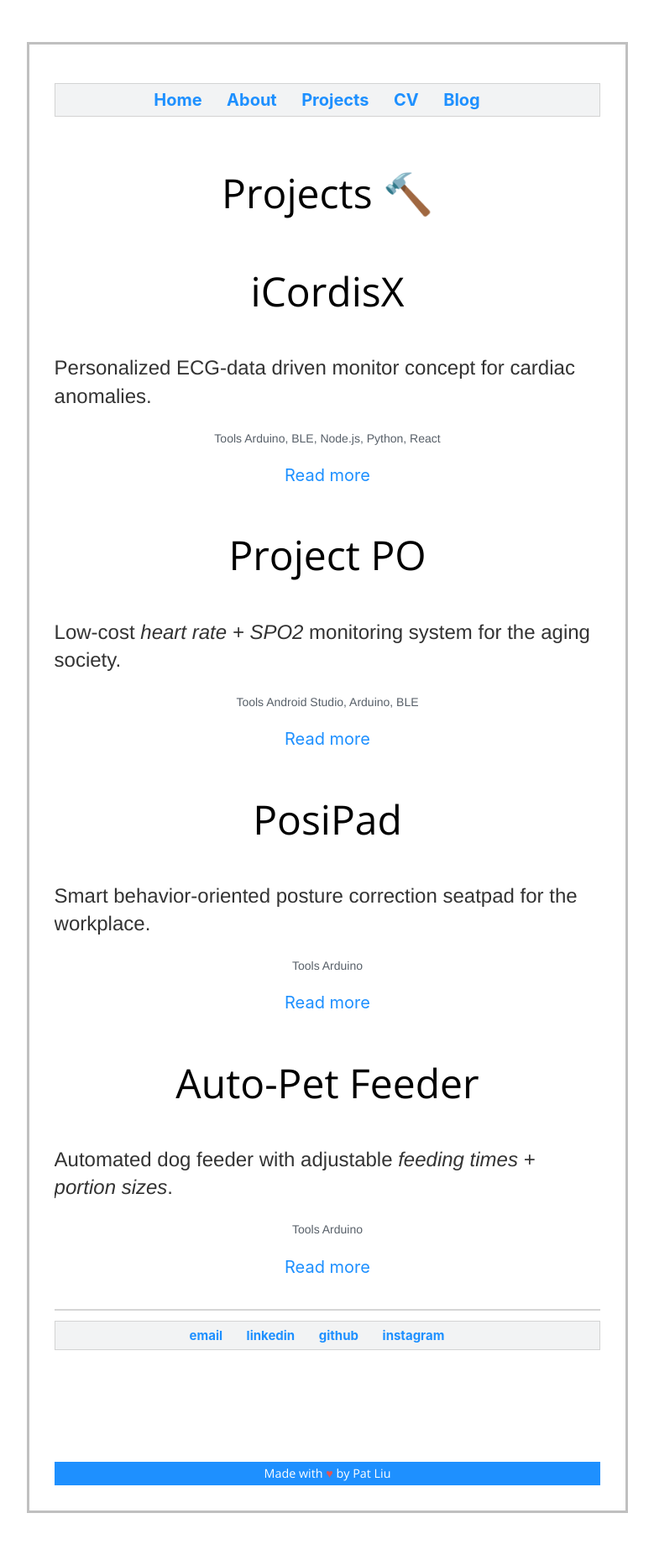
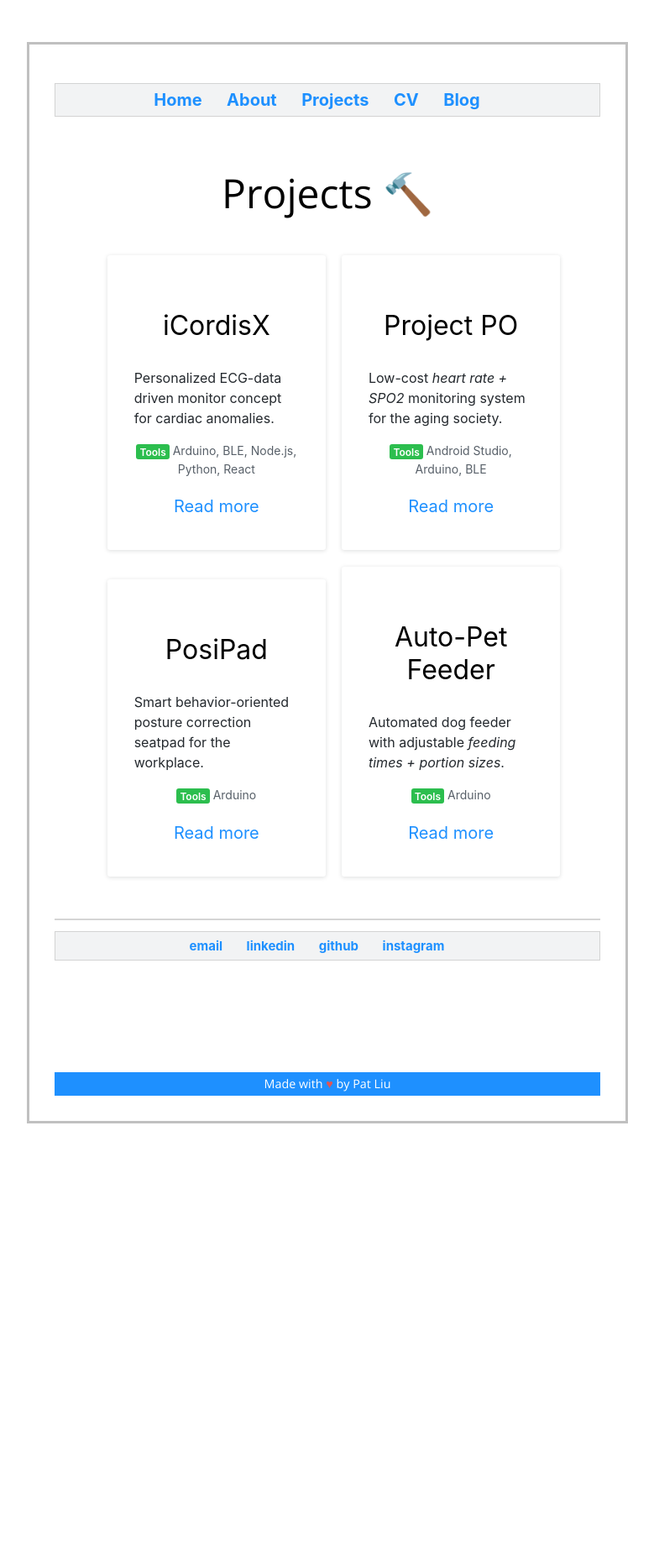
Before and after one commit to pat-liu/WebsiteV1, a Jekyll site: the page built from projects/index.html, in a window 1280 px wide. Shown: the whole page at 84% size, without its empty margins (250-1029 px from the left). Built offline with Jekyll 4.4.1, drawn with Linux system fonts in a browser that asks for light colours; after the commit the page ends 1388 px from its top, so only the background shows below that.

Commit message:
Update main.css

```diff
--- a/css/main.css
+++ b/css/main.css
@@ -160,6 +160,42 @@ img.pfp {
     border-color: #1e90ff;
     border: 3px solid #1e90ff;
 }
+.box {
+    width: 40%;
+    height: 50%;
+    box-shadow: 0 1px 5px rgba(27,31,35,0.15) !important;
+    padding: 32px !important;
+    background-color: #fff !important;
+    border-radius: 3px !important;
+    box-sizing: border-box;
+    display: inline-block;
+    margin-bottom: 20px;
+    margin-left: 15px;
+    margin-right: 15x;
+    font-family: -apple-system, BlinkMacSystemFont, "Segoe UI", Helvetica, Arial, sans-serif, "Apple Color Emoji", "Segoe UI Emoji", "Segoe UI Symbol";
+}
+.green{
+    padding: 0.125em 4px;
+    font-size: 12px;
+    background-color: #2cbe4e;
+    font-weight: 600;
+    line-height: 20px;
+    color: #fff;
+    text-align: center;
+    font-family: -apple-system, BlinkMacSystemFont, "Segoe UI", Helvetica, Arial, sans-serif, "Apple Color Emoji", "Segoe UI Emoji", "Segoe UI Symbol";
+    border-radius: 3px
+}
+.projectheader{
+    font-family: -apple-system, BlinkMacSystemFont, "Segoe UI", Helvetica, Arial, sans-serif, "Apple Color Emoji", "Segoe UI Emoji", "Segoe UI Symbol";
+    font-weight: 400;
+    font-size: 2em;
+}
+.projecttext{
+    font-family: -apple-system, BlinkMacSystemFont, "Segoe UI", Helvetica, Arial, sans-serif, "Apple Color Emoji", "Segoe UI Emoji", "Segoe UI Symbol";
+    font-size: 16px !important;
+    line-height: 1.5;
+    color: #24292e;
+}
 #rectangle {
     border-radius: 25px;
     border: 2px solid #C0C0C0 ;
```
